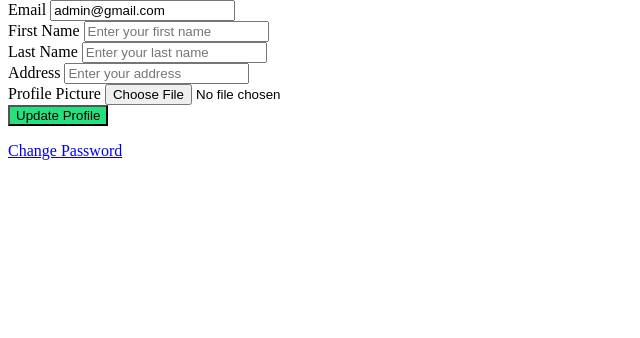
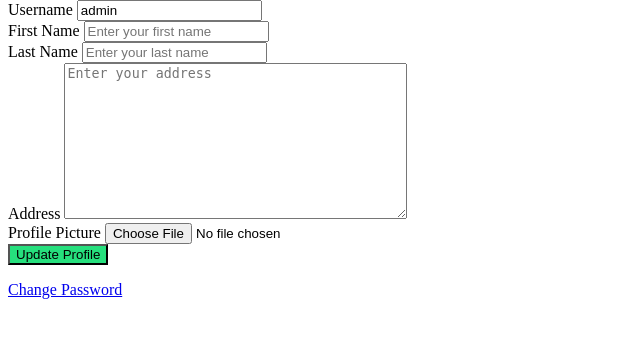
Before and after one commit to Narcob47/zero2code, a Django app: page /profile/ in a window 1280 px wide. Shown: the part 73-411 px from the top of the page, without its empty margins (0-640 px from the left). Run offline with Django 5.2, Linux system fonts and the light colour scheme; a user stored in the database is signed in; data comes from the database, SQL or seed files in the repository; both versions use the stored data as it was after the commit; some libraries are stand-ins or nearby versions.

Commit message:
user_updates

```diff
--- a/dashboard/courses/forms.py
+++ b/dashboard/courses/forms.py
@@ -1,3 +1,4 @@
+# from typing import ReadOnly
 from django import forms
 from django.contrib.auth.forms import AuthenticationForm, PasswordChangeForm
 from django.contrib.auth.models import User
@@ -18,33 +19,48 @@
     )
 
 class UserProfileForm(forms.ModelForm):
+    username = forms.CharField(
+        widget=forms.TextInput(attrs={
+            'class': 'block w-full px-4 py-2 mt-2 text-gray-700 bg-gray-50 border rounded-lg focus:ring focus:ring-blue-300 focus:border-blue-400 focus:outline-none',
+            'placeholder': 'Enter your username',
+            'readonly': 'readonly',
+        })
+    )
     first_name = forms.CharField(
         widget=forms.TextInput(attrs={
             'class': 'block w-full px-4 py-2 mt-2 text-gray-700 bg-gray-50 border rounded-lg focus:ring focus:ring-blue-300 focus:border-blue-400 focus:outline-none',
             'placeholder': 'Enter your first name',
-        })
+        }),
+        # required=False
     )
     last_name = forms.CharField(
         widget=forms.TextInput(attrs={
             'class': 'block w-full px-4 py-2 mt-2 text-gray-700 bg-gray-50 border rounded-lg focus:ring focus:ring-blue-300 focus:border-blue-400 focus:outline-none',
             'placeholder': 'Enter your last name',
-        })
+        }),
+        # required=False
     )
     address = forms.CharField(
-        widget=forms.TextInput(attrs={
+        widget=forms.Textarea(attrs={
             'class': 'block w-full px-4 py-2 mt-2 text-gray-700 bg-gray-50 border rounded-lg focus:ring focus:ring-blue-300 focus:border-blue-400 focus:outline-none',
             'placeholder': 'Enter your address',
-        })
+        }),
+        # required=False
     )
     profile_picture = forms.ImageField(
         widget=forms.FileInput(attrs={
             'class': 'block w-full px-4 py-2 mt-2 text-gray-700 bg-gray-50 border rounded-lg focus:ring focus:ring-blue-300 focus:border-blue-400 focus:outline-none',
-        })
+        }),
+        # required=False
     )
 
     class Meta:
         model = UserProfile
-        fields = ['first_name', 'last_name', 'address', 'profile_picture']
+        fields = ['username', 'first_name', 'last_name', 'address', 'profile_picture']
+
+    def __init__(self, *args, **kwargs):
+        super(UserProfileForm, self).__init__(*args, **kwargs)
+        self.fields['username'].initial = self.instance.user.username
 
 class UserForm(forms.ModelForm):
     email = forms.EmailField(
--- a/dashboard/courses/templates/profile.html
+++ b/dashboard/courses/templates/profile.html
@@ -1,5 +1,5 @@
 <div class="bg-gray-100 min-h-screen flex items-center justify-center">
-    <div class="bg-white shadow-md rounded-lg mt-6  p-8 max-w-lg w-full">
+    <div class="bg-white shadow-md rounded-lg mt-6 p-8 max-w-lg w-full">
         <h2 class="text-2xl font-bold text-gray-800 text-center mb-6">My Account</h2>
         <!-- Profile Picture Display -->
         <div class="flex justify-center mb-6">
@@ -11,16 +11,10 @@
         </div>
         <form method="post" enctype="multipart/form-data">
             {% csrf_token %}
-            <!-- Email -->
+            <!-- Username -->
             <div class="mb-4">
-                <label for="email" class="block text-sm font-semibold text-gray-600">Email</label>
-                <input
-                    type="email"
-                    id="email"
-                    name="email"
-                    value="{{ user.email }}"
-                    class="block w-full px-4 py-2 mt-2 text-gray-700 bg-gray-50 border rounded-lg focus:ring focus:ring-blue-300 focus:border-blue-400 focus:outline-none"
-                    readonly>
+                <label for="username" class="block text-sm font-semibold text-gray-600">Username</label>
+                {{ profile_form.username }}
             </div>
             <!-- First Name -->
             <div class="mb-4">
```
Also changed, not shown: dashboard/courses/templates/login.html (+31 -7 lines), dashboard/db.sqlite3.
